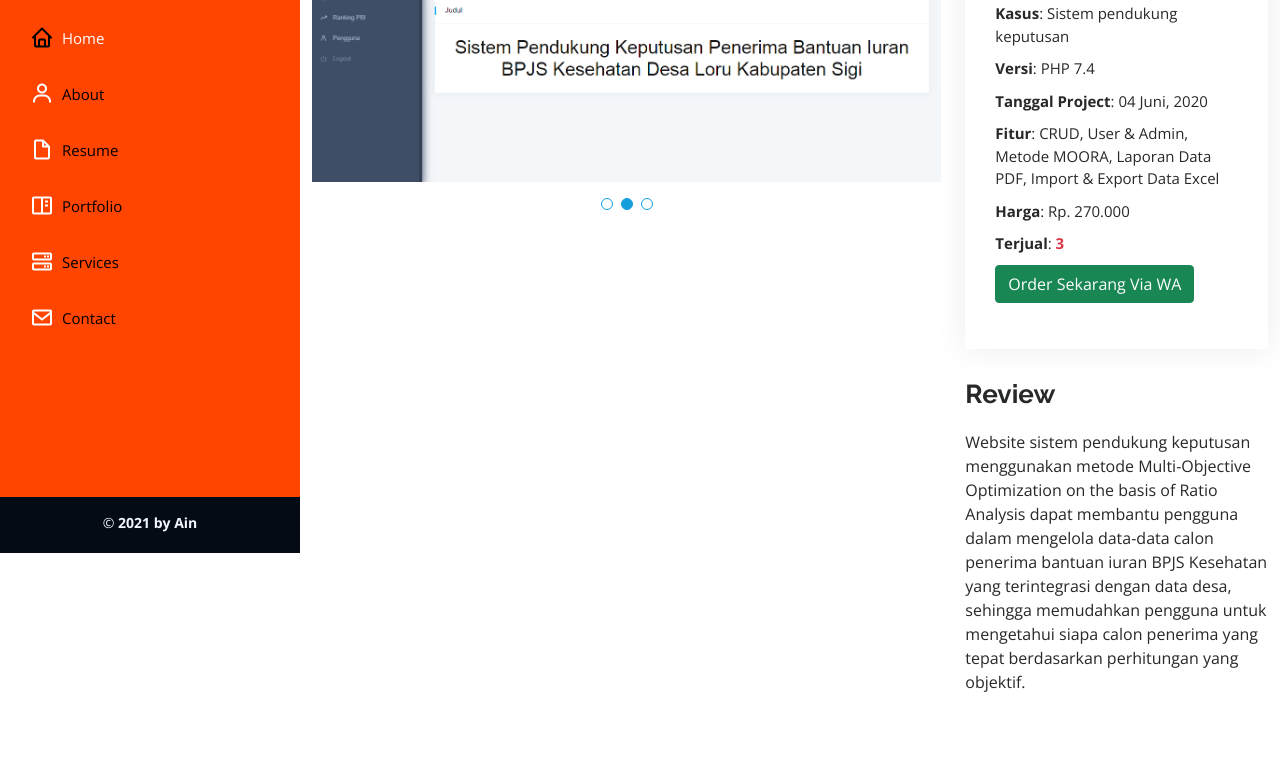
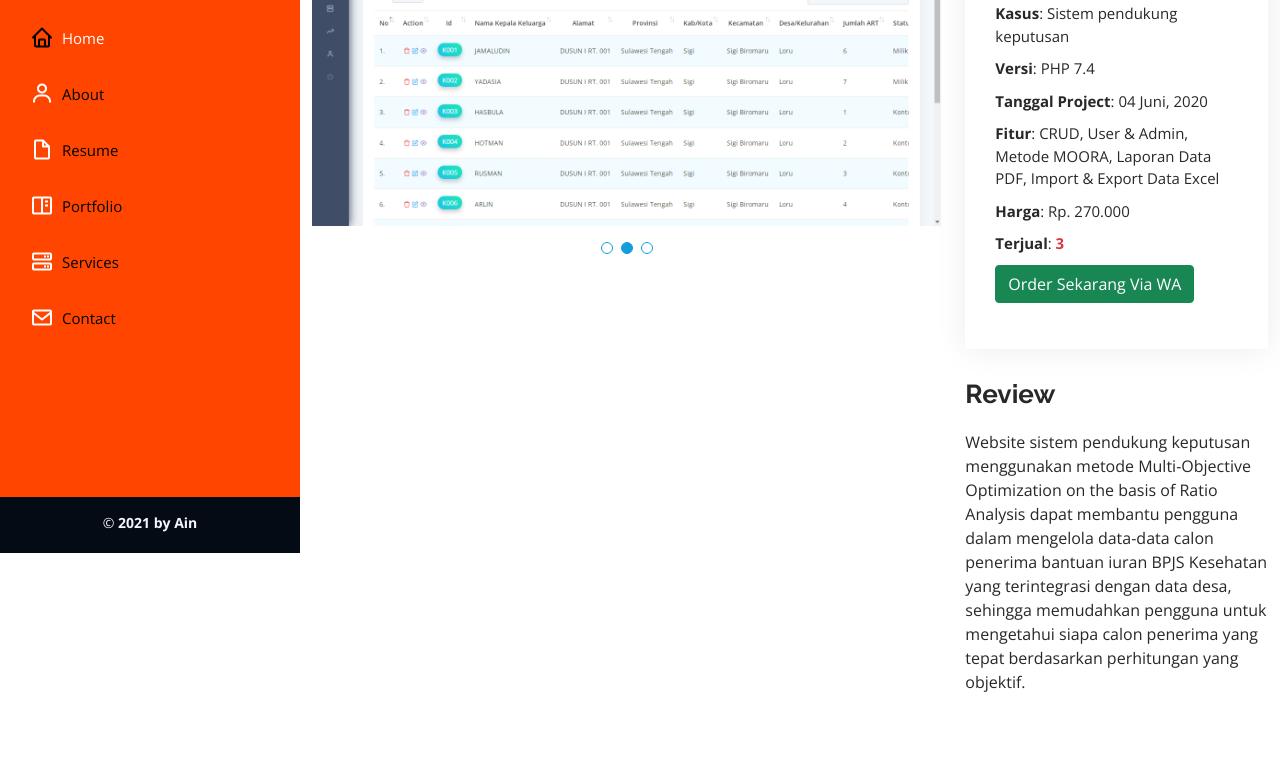
Before and after one commit to ainasist/ainasist.github.io, a plain HTML site: page portfolio-web2.html in a window 1280 px wide. Shown: the part 247-1017 px from the top of the page. Drawn offline with nearby package versions, Linux system fonts and the light colour scheme.

Commit message:
Update portfolio-web2.html

```diff
--- a/portfolio-web2.html
+++ b/portfolio-web2.html
@@ -95,15 +95,15 @@
               <div class="swiper-wrapper align-items-center">
 
                 <div class="swiper-slide">
-                  <img src="assets/img/portfolio/webpbi2.png" alt="">
+                  <img src="assets/img/portfolio/webpbi.png" alt="">
                 </div>
 
                 <div class="swiper-slide">
-                  <img src="assets/img/portfolio/webpbi2.png" alt="">
+                  <img src="assets/img/portfolio/webpbi.png" alt="">
                 </div>
 
                 <div class="swiper-slide">
-                  <img src="assets/img/portfolio/webpbi2.png" alt="">
+                  <img src="assets/img/portfolio/webpbi.png" alt="">
                 </div>
 
               </div>
```
